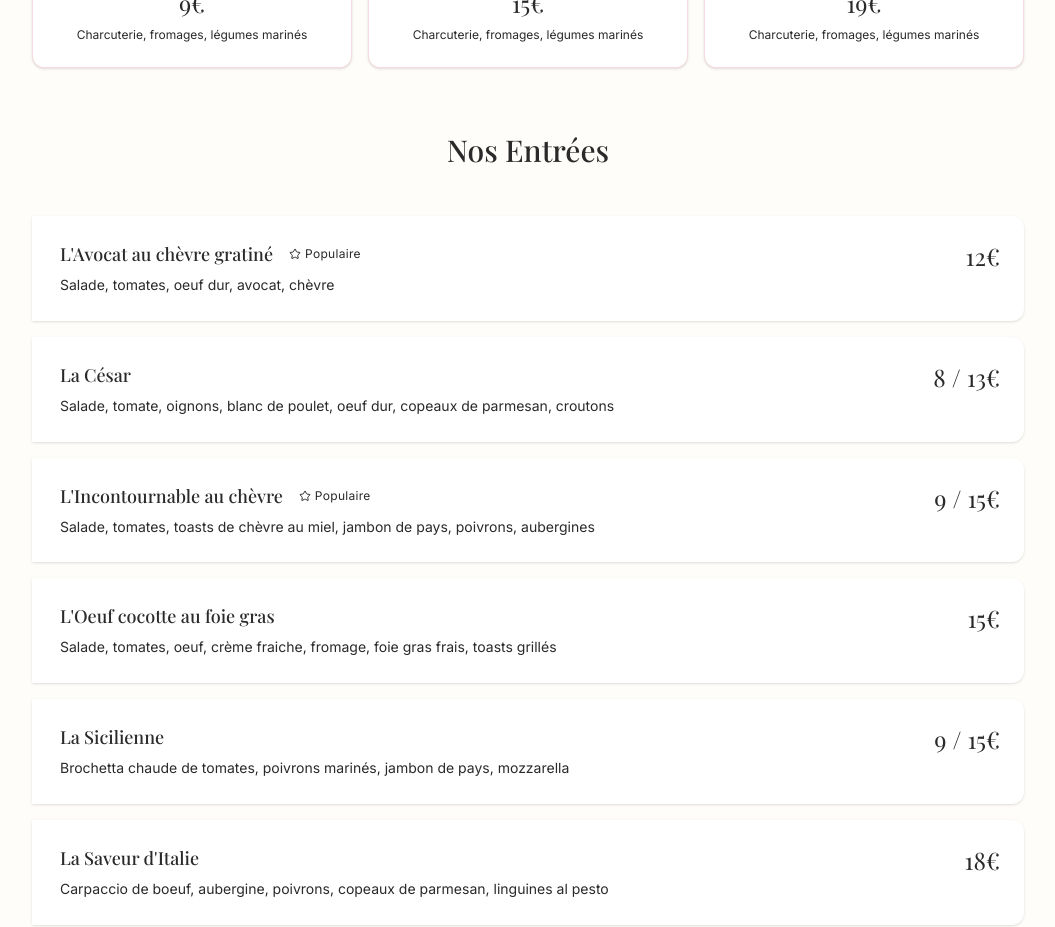
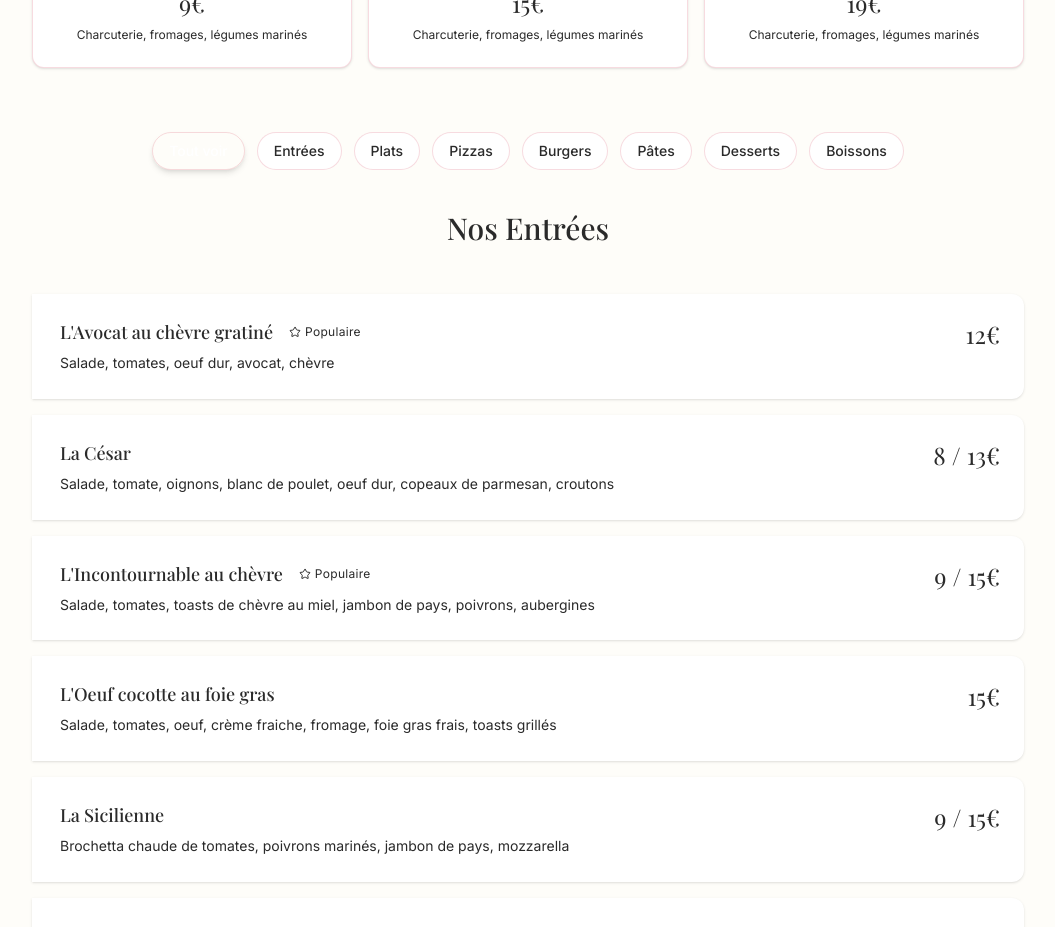
Before and after one commit to carluks78/restaurant-Narbonne-le-Quai, a React (Vite) app: page /menu in a window 1280 px wide. Shown: the part 1700-2627 px from the top of the page, without its empty margins (112-1167 px from the left). Built offline with nearby package versions, Linux system fonts and the light colour scheme; a web font is replaced by a local one.

Commit message:
Add filter functionality to menu categories

```diff
--- a/src/app/pages/Menu.tsx
+++ b/src/app/pages/Menu.tsx
@@ -286,8 +286,55 @@ const planchestapas = [
   { label: "Planche 6 personnes", price: "19€", icon: "🥂" },
 ];
 
+// Groupes de filtres
+type FilterKey =
+  | "all"
+  | "entrees"
+  | "plats"
+  | "pizzas"
+  | "burgers"
+  | "pates"
+  | "desserts"
+  | "boissons";
+
+const FILTERS: { key: FilterKey; label: string }[] = [
+  { key: "all", label: "Tout voir" },
+  { key: "entrees", label: "Entrées" },
+  { key: "plats", label: "Plats" },
+  { key: "pizzas", label: "Pizzas" },
+  { key: "burgers", label: "Burgers" },
+  { key: "pates", label: "Pâtes" },
+  { key: "desserts", label: "Desserts" },
+  { key: "boissons", label: "Boissons" },
+];
+
+const CATEGORY_FILTER_MAP: Record<string, FilterKey> = {
+  "Nos Entrées": "entrees",
+  "Nos Plats": "plats",
+  "Nos Pizzas": "pizzas",
+  "Nos Burgers": "burgers",
+  "Nos Tagliatelles": "pates",
+  "Nos Linguines": "pates",
+  "Portion de frites": "plats",
+  "Nos Gaufres Maison": "desserts",
+  "Nos Coupes Glacées": "desserts",
+  "Nos Coupes Alcoolisées": "boissons",
+  "Nos Desserts Maison": "desserts",
+  "Nos Crêpes Maison": "desserts",
+  "Les Cocktails": "boissons",
+  "Sangria Maison": "boissons",
+};
+
 export function Menu() {
   const [openFaq, setOpenFaq] = useState<number | null>(null);
+  const [activeFilter, setActiveFilter] = useState<FilterKey>("all");
+
+  const filteredCategories =
+    activeFilter === "all"
+      ? menuCategories
+      : menuCategories.filter(
+          (cat) => CATEGORY_FILTER_MAP[cat.category] === activeFilter
+        );
 
   return (
     <>
@@ -412,8 +459,29 @@ export function Menu() {
             </div>
           </ScrollReveal>
 
+          {/* ── FILTRES CLIQUABLES ── */}
+          <ScrollReveal>
+            <div className="mb-8 md:mb-10">
+              <div className="flex flex-wrap justify-center gap-2 md:gap-3">
+                {FILTERS.map((filter) => (
+                  <button
+                    key={filter.key}
+                    onClick={() => setActiveFilter(filter.key)}
+                    className={`px-4 py-2 rounded-full text-sm font-medium border transition-all duration-200 ${
+                      activeFilter === filter.key
+                        ? "bg-accent text-white border-accent shadow-md shadow-accent/20"
+                        : "bg-white text-primary border-border/50 hover:border-accent/50 hover:text-accent"
+                    }`}
+                  >
+                    {filter.label}
+                  </button>
+                ))}
+              </div>
+            </div>
+          </ScrollReveal>
+
           {/* Standard menu categories */}
-          {menuCategories.map((category, i) => (
+          {filteredCategories.map((category, i) => (
             <ScrollReveal key={i} delay={40}>
               <div className="mb-12 md:mb-16 last:mb-0">
                 <div className="text-center mb-6 md:mb-8">
```
